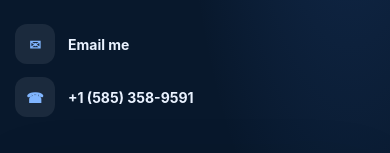
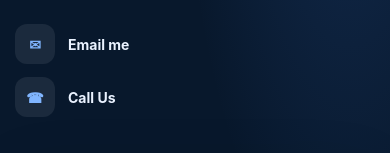
Before and after one commit to kabos-90/Website, a plain HTML site: page index.html in a window 390 px wide. Shown: the part 5154-5307 px from the top of the page. Drawn offline with Linux system fonts and the light colour scheme.

Commit message:
Update contact link text from phone number to 'Call Us'

```diff
--- a/index.html
+++ b/index.html
@@ -216,7 +216,7 @@
           <p class="section-intro">Have a technical issue, a project idea, or a question about your technology setup? Send a message or contact me directly.</p>
           <div class="contact-details">
             <a class="contact-link" href="mailto:mmustaf2@ur.rochester.edu"><span class="symbol">✉</span><span>Email me</span></a>
-            <a class="contact-link" href="tel:+15853589591"><span class="symbol">☎</span><span>+1 (585) 358-9591</span></a>
+            <a class="contact-link" href="tel:+15853589591"><span class="symbol">☎</span><span>Call Us</span></a>
           </div>
         </div>
         <form class="contact-card" id="contactForm">
```
